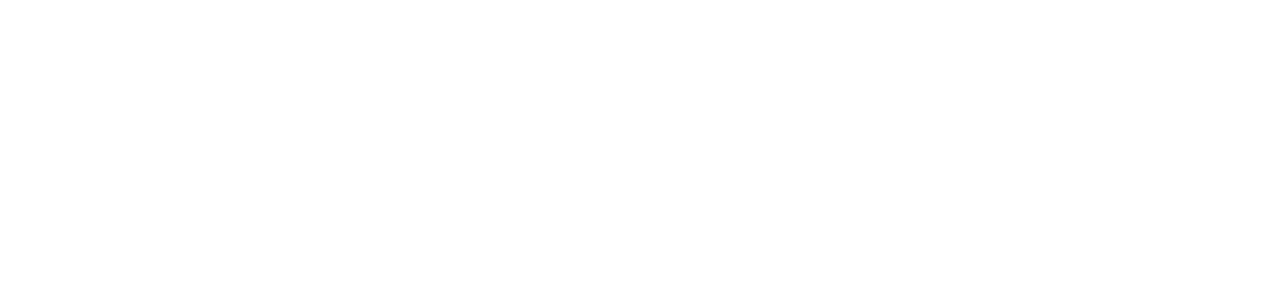
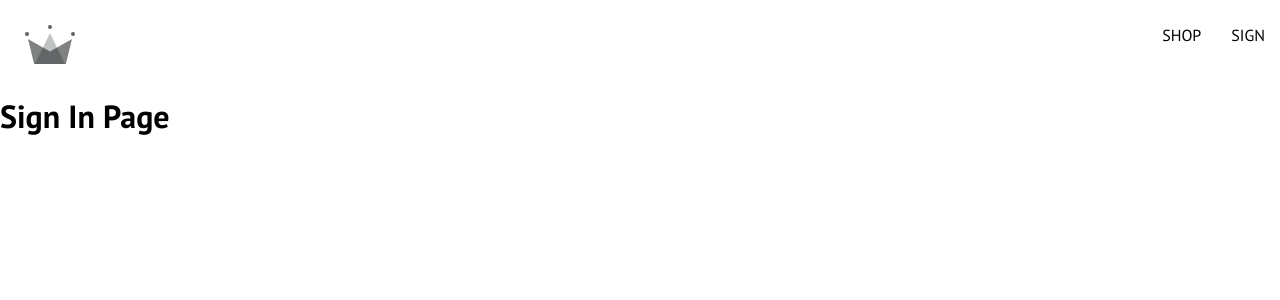
Before and after one commit to Andrew-Marfo/clothing-ecommerce, a React (Create React App) app: page /sign-in in a window 1280 px wide. Before the commit this address had no page. Shown: the top 300 px of the page. Built offline with nearby package versions, Linux system fonts and the light colour scheme.

Commit message:
Sign in page

```diff
--- a/src/App.js
+++ b/src/App.js
@@ -1,7 +1,7 @@
 import { Routes, Route } from "react-router-dom";
 import NavigationBar from "./routes/navigation/navigation.component";
 import Homepage from "./routes/homepage/homepage.component";
-
+import SignIn from "./routes/authentication/sign-in.component";
 
 
 const Shop = () => {
@@ -18,6 +18,7 @@ const App = () => {
       <Route path="/" element={<NavigationBar />}>
         <Route index element={<Homepage />} />
         <Route path="/shop" element={<Shop />} />
+        <Route path="/sign-in" element={<SignIn />} />
       </Route>
     </Routes>)
 }
--- /dev/null
+++ b/src/routes/authentication/sign-in.component.jsx
@@ -0,0 +1,9 @@
+const SignIn = () => {
+    return (
+        <div className="sign-in">
+            <h1>Sign In Page</h1>
+        </div>
+    );
+}
+
+export default SignIn;
--- a/src/routes/navigation/navigation.component.jsx
+++ b/src/routes/navigation/navigation.component.jsx
@@ -12,7 +12,10 @@ const NavigationBar = () => {
                 </Link>
                 <div className="nav-links-container">
                     <Link className="nav-link" to={"/shop"}>
-                        Shop
+                        SHOP
+                    </Link>
+                    <Link className="nav-link" to={"/sign-in"}>
+                        SIGN
                     </Link>
                 </div>
             </div>
```
